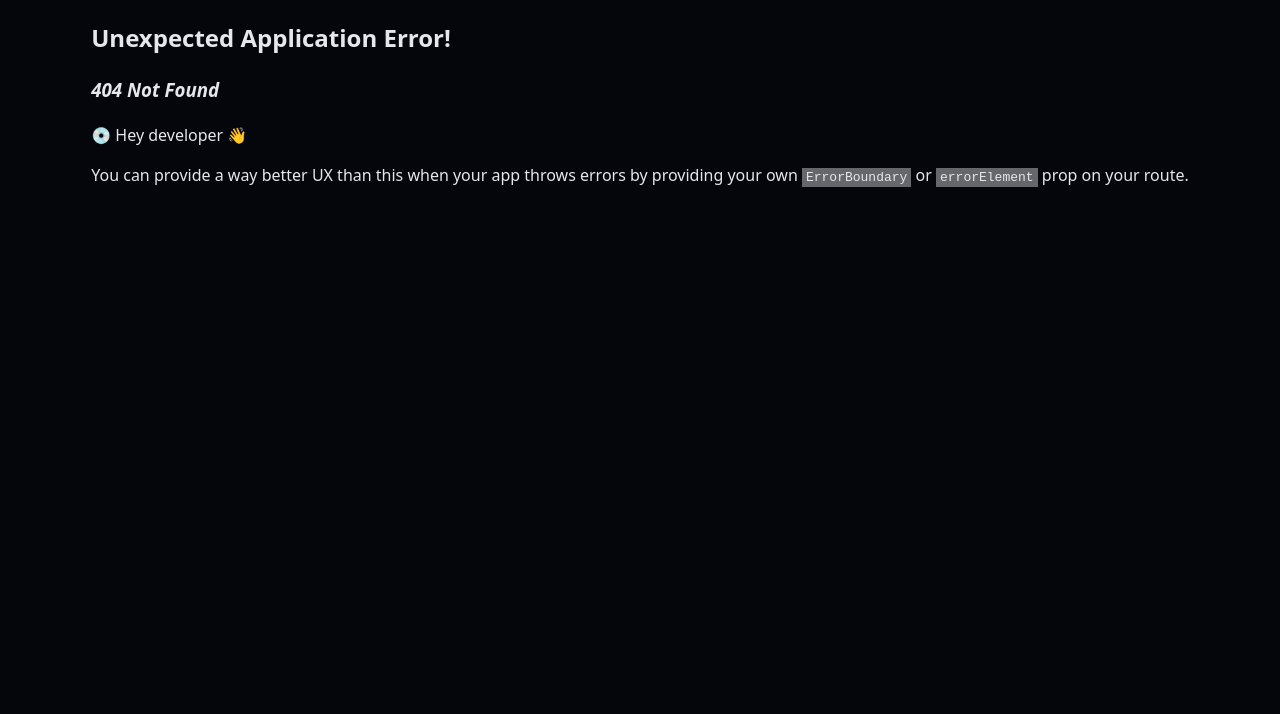
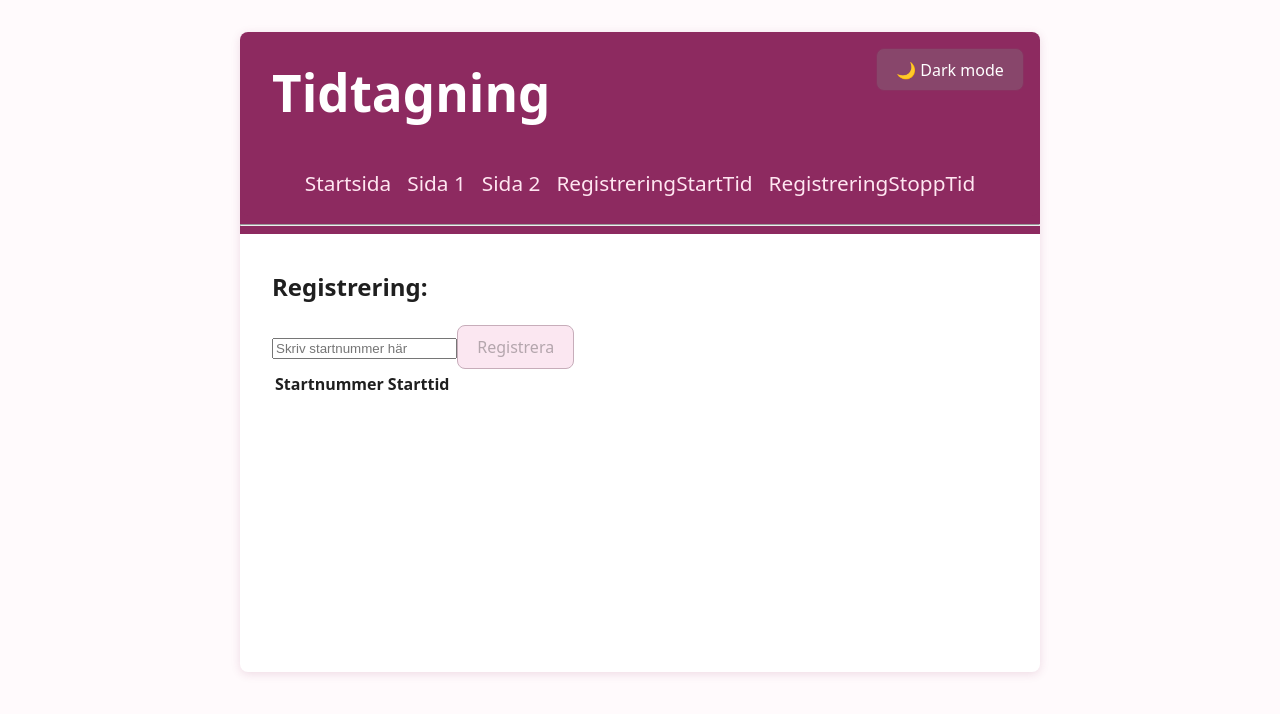
Before and after one commit to KubeQP/Team04-Mirror, a React (Vite) app in the folder frontend/: page /RegistreringStartTid in a window 1280 px wide. Before the commit this address had no page. Shown: the top 714 px of the page. Built offline with nearby package versions, Linux system fonts and the light colour scheme.

Commit message:
La till frontend starttid och bytte registreringTid till StartTid

```diff
--- a/frontend/src/App.tsx
+++ b/frontend/src/App.tsx
@@ -15,7 +15,8 @@ export default function App() {
 					<Link to="/">Startsida</Link>
 					<Link to="/sida1">Sida 1</Link>
 					<Link to="/sida2">Sida 2</Link>
-					<Link to="/registreringsida">RegistreringSida</Link>
+					<Link to="/registreringstarttid">RegistreringStartTid</Link>
+					<Link to="/registreringstopptid">RegistreringStoppTid</Link>
 				</nav>
 				<hr />
 			</header>
--- /dev/null
+++ b/frontend/src/pages/RegistreringStartTid.tsx
@@ -0,0 +1,51 @@
+
+import { useState } from 'react';
+
+export default function RegisteringStartTid(){
+
+
+  const [reg, setReg] = useState("");
+  const [regLista, setRegLista] = useState<string[][]>([]);
+  const addReg = () => {
+    if (!reg.trim()) return;
+    if (isNaN(Number(reg))) return;
+    const regWithoutInitialZeros = reg.replace(/^0+/, '');
+    const formattedReg = regWithoutInitialZeros.padStart(3, "0");
+
+    const exists = regLista.some(r => r[0] === formattedReg);
+      if (exists) {
+        return;
+      }
+
+
+    const time = new Date().toLocaleTimeString('sv-SE'); //kommer inte behövas sen, byts ut mot tiden från databasen.
+    setRegLista((prev) => [...prev, [formattedReg,String(time)]]);
+    setReg('');
+  };
+
+  return (
+    <div>
+			<h2>Registrering:</h2>
+			<input id="startNbrInput" value={reg} onChange= { (e) => setReg(e.target.value)} type="text" placeholder="Skriv startnummer här" />
+      <button onClick={addReg} disabled={!reg}>Registrera</button>
+      <table>
+        <thead>
+          <tr>
+            <th>Startnummer</th>
+            <th>Starttid</th>
+          </tr>
+        </thead>
+        <tbody>
+          {regLista.map((row, index) => (
+            <tr key={index}>
+              <td>{row[0]}</td>
+              <td>{row[1]}</td>
+            </tr>
+          ))}
+        </tbody>
+      </table>
+
+		</div>
+  );
+
+}
--- a/frontend/src/pages/RegistreringSida.tsx
+++ b/frontend/src/pages/RegistreringStoppTid.tsx
@@ -1,7 +1,7 @@
 
 import { useState } from 'react';
 
-export default function RegisteringSida(){
+export default function RegistreringStoppTid(){
 
 
   const [reg, setReg] = useState("");
@@ -25,14 +25,14 @@ export default function RegisteringSida(){
 
   return (
     <div>
-			<h2>Registrering:</h2>
-			<input id="startNbrInput" value={reg} onChange= { (e) => setReg(e.target.value)} type="text" placeholder="Skriv startnummer här" />
+            <h2>Registrering:</h2>
+            <input id="startNbrInput" value={reg} onChange= { (e) => setReg(e.target.value)} type="text" placeholder="Skriv startnummer här" />
       <button onClick={addReg} disabled={!reg}>Registrera</button>
       <table>
         <thead>
           <tr>
             <th>Startnummer</th>
-            <th>Tid</th>
+            <th>Stopptid</th>
           </tr>
         </thead>
         <tbody>
@@ -45,7 +45,7 @@ export default function RegisteringSida(){
         </tbody>
       </table>
 
-		</div>
+        </div>
   );
 
 }
```
Also changed, not shown: frontend/src/router.tsx (+8 -3 lines).
